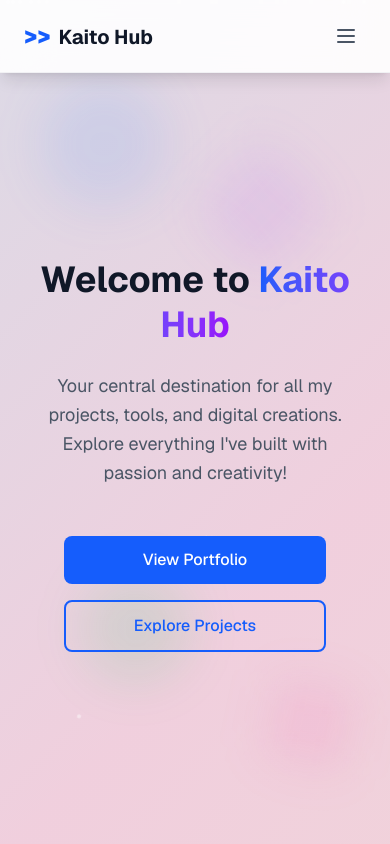
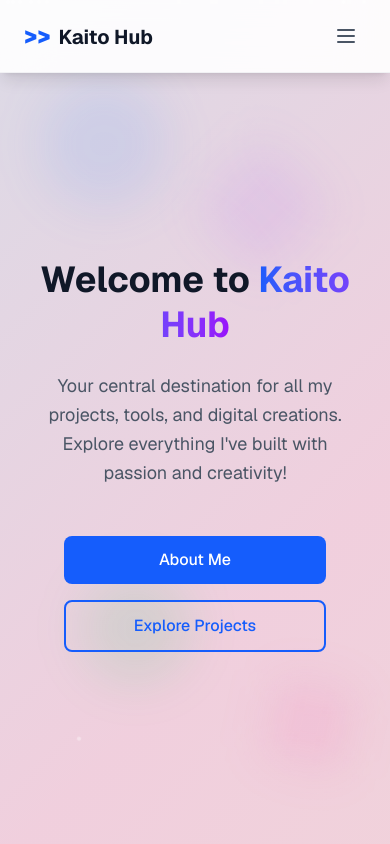
Before and after one commit to KaitoJD/KaitoHub, a Next.js app: page / in a window 390 px wide. Shown: the top 844 px of the page. Built offline with nearby package versions, Linux system fonts and the light colour scheme.

Commit message:
update project name and links to 'About Me' for consistency and clarity

```diff
--- a/src/app/page.tsx
+++ b/src/app/page.tsx
@@ -4,9 +4,9 @@ import Link from 'next/link'
 export default function Home() {
   const projects = [
     {
-      name: 'Portfolio',
+      name: 'About Me',
       description: 'Explore my professional work, experience, and technical skills',
-      href: 'https://portfolio.kaitojd.me',
+      href: 'https://about.kaitojd.me',
       icon: '💼',
       category: 'Professional',
       status: 'In Progress',
@@ -81,7 +81,9 @@ export default function Home() {
           {/* Navigation */}
           <nav className="hidden md:flex items-center space-x-8">
             <a
-              href="#about"
+              href="https://about.kaitojd.me"
+              target="_blank"
+              rel="noopener noreferrer"
               className="relative text-gray-600 dark:text-gray-300 hover:text-blue-600 dark:hover:text-blue-400 transition-all duration-300 font-medium py-2 px-3 rounded-lg hover:bg-gray-100 dark:hover:bg-slate-800 group"
             >
               About
@@ -116,10 +118,10 @@ export default function Home() {
           </p>
           <div className="flex flex-col sm:flex-row gap-4 justify-center items-center relative z-30 px-8 py-4">
             <Link
-              href="https://portfolio.kaitojd.me"
+              href="https://about.kaitojd.me"
               className="w-full sm:w-48 bg-blue-600 hover:bg-blue-700 dark:bg-blue-500 dark:hover:bg-blue-400 text-white px-8 py-3 rounded-lg transition-all duration-300 transform hover:scale-105 hover:shadow-lg font-medium relative z-30 text-center"
             >
-              View Portfolio
+              About Me
             </Link>
             <Link
               href="#projects"
@@ -234,39 +236,6 @@ export default function Home() {
         </div>
       </section>
 
-      {/* Tools Section - Keep for backward compatibility */}
-      <section id="tools" className="py-20 px-8 relative z-20 mt-32">
-        <div className="max-w-6xl mx-auto">
-          <h2 className="text-3xl sm:text-4xl font-bold text-center mb-4 text-gray-900 dark:text-gray-50">Featured Tools</h2>
-          <p className="text-center text-gray-600 dark:text-gray-200 mb-12 max-w-2xl mx-auto">
-            Quick access to my most popular productivity and utility applications
-          </p>
-          <div className="grid grid-cols-1 md:grid-cols-2 gap-8 max-w-4xl mx-auto px-8 py-8" style={{ isolation: 'isolate' }}>
-            {projects.filter(p => p.category === 'Tools').slice(0, 2).map((project) => (
-              <a
-                key={project.name}
-                href={project.href}
-                target="_blank"
-                rel="noopener noreferrer"
-                className="group bg-white/95 dark:bg-slate-800/95 backdrop-blur-sm rounded-xl shadow-lg hover:shadow-2xl p-6 transition-all duration-300 transform hover:scale-105 hover:shadow-lg border border-gray-300/60 dark:border-slate-600/60 relative z-10 hover:z-50 transform-gpu"
-              >
-                <div className="w-16 h-16 flex items-center justify-center mb-4 overflow-hidden">
-                  <span className="text-4xl group-hover:scale-105 transition-transform duration-300 origin-center block">{project.icon}</span>
-                </div>
-                <h3 className="text-xl font-semibold mb-2 text-gray-900 dark:text-gray-50 group-hover:text-blue-600 dark:group-hover:text-blue-300 transition-colors">{project.name}</h3>
-                <p className="text-gray-600 dark:text-gray-200 leading-relaxed">{project.description}</p>
-                <div className="mt-4 flex items-center text-blue-600 dark:text-blue-300 group-hover:translate-x-1 transition-transform duration-100">
-                  <span className="text-sm font-medium">Launch App</span>
-                  <svg className="w-4 h-4 ml-2 transition-transform duration-100" fill="none" stroke="currentColor" viewBox="0 0 24 24">
-                    <path strokeLinecap="round" strokeLinejoin="round" strokeWidth={2} d="M13 7l5 5m0 0l-5 5m5-5H6" />
-                  </svg>
-                </div>
-              </a>
-            ))}
-          </div>
-        </div>
-      </section>
-
       {/* Footer */}
       <footer id="contact" className="py-12 px-8 border-t border-gray-300 dark:border-slate-600 relative z-10">
         <div className="max-w-6xl mx-auto">
```
